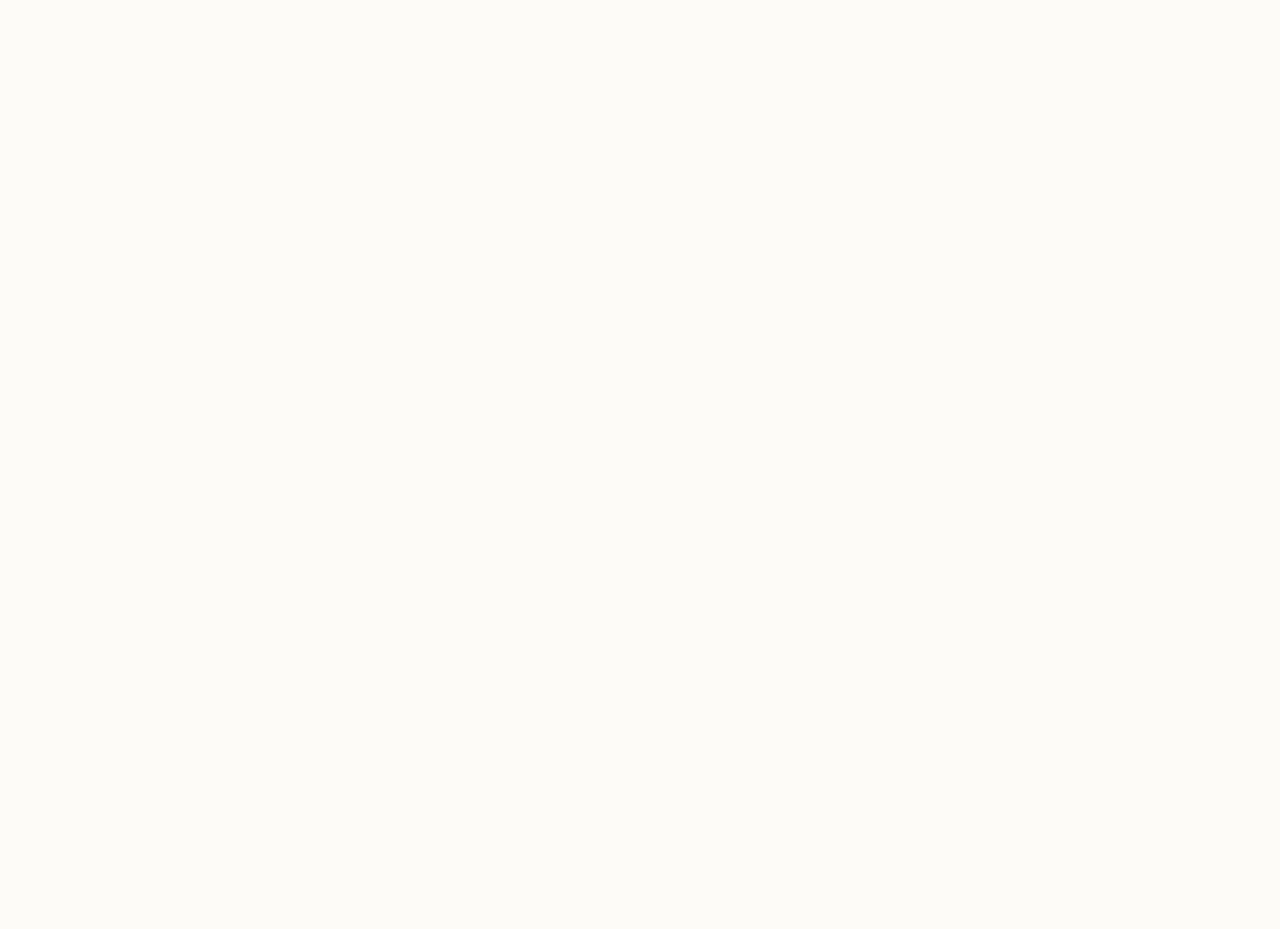
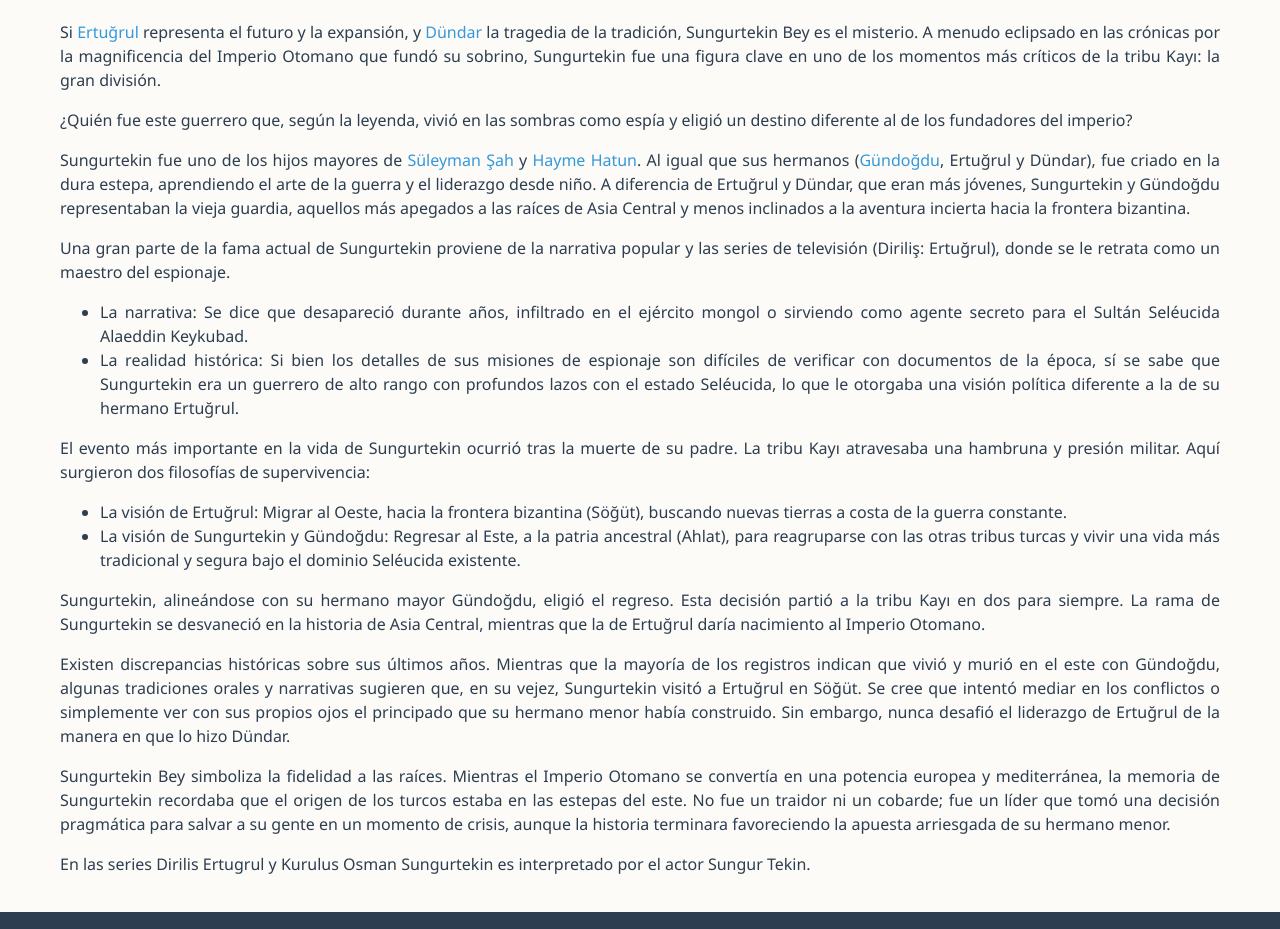
Before and after one commit to Ana-Galvez/blog-historia, a React (Vite) app: page /sungurtekin-ertugrul in a window 1280 px wide. Before the commit this address had no page. Shown: the part 723-1652 px from the top of the page. Before the commit the page ends 800 px from the top, so only its background shows below. Built offline with nearby package versions, Linux system fonts and the light colour scheme.

Commit message:
feat: sungurtekin

```diff
--- a/src/App.jsx
+++ b/src/App.jsx
@@ -13,6 +13,7 @@ import HaymeErtugrul from "./pages/edadMedia/HaymeErtugrul";
 import SuleymanSha from "./pages/edadMedia/SuleymanSha";
 import GundogduErtugrul from "./pages/edadMedia/GundogduErtugrul";
 import DundarErtugrul from "./pages/edadMedia/DundarErtugrul";
+import SungurtekinErtugrul from "./pages/edadMedia/SungurtekinErtugrul";
 import "./App.css";
 import { ThemeProvider } from "./context/ThemeContext";
 
@@ -38,6 +39,7 @@ function App() {
             <Route path="suleyman-sha" element={<SuleymanSha />} />
             <Route path="gundogdu-ertugrul" element={<GundogduErtugrul />} />
             <Route path="dundar-ertugrul" element={<DundarErtugrul />} />
+            <Route path="sungurtekin-ertugrul" element={<SungurtekinErtugrul />} />
           </Route>
         </Routes>
       </BrowserRouter>
--- a/src/pages/EdadMedia.jsx
+++ b/src/pages/EdadMedia.jsx
@@ -8,7 +8,8 @@ const EdadMedia = () => {
     { name: "Hayme Hatun (Madre de Ertugrul Gazi)", path: "/hayme-ertugrul" },
     { name: "Suleyman Shah (Padre de Ertugrul Gazi)", path: "/suleyman-sha" },
     { name: "Gündoğdu Ertugrul (Hermano de Ertugrul Gazi)", path: "/gundogdu-ertugrul" },
-    { name: "Dündar Ertugrul (Hermano de Ertugrul Gazi)", path: "/dundar-ertugrul" }
+    { name: "Dündar Ertugrul (Hermano de Ertugrul Gazi)", path: "/dundar-ertugrul" },
+    { name: "Sungurtekin Ertugrul (Hermano de Ertugrul Gazi)", path: "/sungurtekin-ertugrul" }
   ];
 
   return (
--- a/src/pages/edadMedia/DundarErtugrul.jsx
+++ b/src/pages/edadMedia/DundarErtugrul.jsx
@@ -103,7 +103,8 @@ const DundarErtugrul = () => {
       </p>
       <p>
         En la serie Dirilis Ertugrul, Dündar Bey es interpretado por el actor
-        Arda Aranat y en la serie Kurulus Osman por Ragıp Savaş.
+        Batuhan Karacakaya y Arda Aranat y en la serie Kurulus Osman por Ragıp
+        Savaş.
       </p>
     </div>
   );
--- a/src/pages/edadMedia/GundogduErtugrul.jsx
+++ b/src/pages/edadMedia/GundogduErtugrul.jsx
@@ -4,7 +4,7 @@ import { Link } from "react-router-dom";
 const GundogduErtugrul = () => {
   return (
     <div className="page-content">
-      <h1>Gündoğdu Ertugrul (Hermano de Ertugrul Gazi)</h1>
+      <h1>Gündoğdu (Hermano de Ertugrul Gazi)</h1>
       <img
         src={GundogduErtugrulImg}
         alt="Gündoğdu Ertugrul"
--- /dev/null
+++ b/src/pages/edadMedia/SungurtekinErtugrul.jsx
@@ -0,0 +1,109 @@
+import SungurtekinImg from "../../assets/sungurtekin.jpg";
+import SungurtekinImg2 from "../../assets/sungurtekin2.jpg";
+import { Link } from "react-router-dom";
+
+const SungurtekinErtugrul = () => {
+  return (
+    <div className="page-content">
+      <h1>Sungurtekin (Hermano de Ertugrul Gazi)</h1>
+      <img
+        src={SungurtekinImg}
+        alt="Sungurtekin Ertugrul"
+        style={{ width: "200px", height: "200px", marginRight: "10px" }}
+      />
+      <img
+        src={SungurtekinImg2}
+        alt="Sungurtekin Ertugrul"
+        style={{ width: "250px", height: "200px", marginRight: "10px" }}
+      />
+      <br />
+      <p>
+        Si <Link to="/ertugrul-gazi">Ertuğrul</Link> representa el futuro y la
+        expansión, y <Link to="/dundar-ertugrul">Dündar</Link> la tragedia de la
+        tradición, Sungurtekin Bey es el misterio. A menudo eclipsado en las
+        crónicas por la magnificencia del Imperio Otomano que fundó su sobrino,
+        Sungurtekin fue una figura clave en uno de los momentos más críticos de
+        la tribu Kayı: la gran división.
+      </p>
+      <p>
+        ¿Quién fue este guerrero que, según la leyenda, vivió en las sombras
+        como espía y eligió un destino diferente al de los fundadores del
+        imperio?
+      </p>
+      <p>
+        Sungurtekin fue uno de los hijos mayores de{" "}
+        <Link to="/suleyman-sha">Süleyman Şah</Link> y{" "}
+        <Link to="/hayme-ertugrul">Hayme Hatun</Link>. Al igual que sus hermanos
+        (<Link to="/gundogdu-ertugrul">Gündoğdu</Link>, Ertuğrul y Dündar), fue
+        criado en la dura estepa, aprendiendo el arte de la guerra y el
+        liderazgo desde niño. A diferencia de Ertuğrul y Dündar, que eran más
+        jóvenes, Sungurtekin y Gündoğdu representaban la vieja guardia, aquellos
+        más apegados a las raíces de Asia Central y menos inclinados a la
+        aventura incierta hacia la frontera bizantina.
+      </p>
+      <p>
+        Una gran parte de la fama actual de Sungurtekin proviene de la narrativa
+        popular y las series de televisión (Diriliş: Ertuğrul), donde se le
+        retrata como un maestro del espionaje.
+        <ul>
+          <li>
+            La narrativa: Se dice que desapareció durante años, infiltrado en el
+            ejército mongol o sirviendo como agente secreto para el Sultán
+            Seléucida Alaeddin Keykubad.
+          </li>
+          <li>
+            La realidad histórica: Si bien los detalles de sus misiones de
+            espionaje son difíciles de verificar con documentos de la época, sí
+            se sabe que Sungurtekin era un guerrero de alto rango con profundos
+            lazos con el estado Seléucida, lo que le otorgaba una visión
+            política diferente a la de su hermano Ertuğrul.
+          </li>
+        </ul>
+      </p>
+      <p>
+        El evento más importante en la vida de Sungurtekin ocurrió tras la
+        muerte de su padre. La tribu Kayı atravesaba una hambruna y presión
+        militar. Aquí surgieron dos filosofías de supervivencia:
+        <ul>
+          <li>
+            La visión de Ertuğrul: Migrar al Oeste, hacia la frontera bizantina
+            (Söğüt), buscando nuevas tierras a costa de la guerra constante.
+          </li>
+          <li>
+            La visión de Sungurtekin y Gündoğdu: Regresar al Este, a la patria
+            ancestral (Ahlat), para reagruparse con las otras tribus turcas y
+            vivir una vida más tradicional y segura bajo el dominio Seléucida
+            existente.
+          </li>
+        </ul>
+        Sungurtekin, alineándose con su hermano mayor Gündoğdu, eligió el
+        regreso. Esta decisión partió a la tribu Kayı en dos para siempre. La
+        rama de Sungurtekin se desvaneció en la historia de Asia Central,
+        mientras que la de Ertuğrul daría nacimiento al Imperio Otomano.
+      </p>
+      <p>
+        Existen discrepancias históricas sobre sus últimos años. Mientras que la
+        mayoría de los registros indican que vivió y murió en el este con
+        Gündoğdu, algunas tradiciones orales y narrativas sugieren que, en su
+        vejez, Sungurtekin visitó a Ertuğrul en Söğüt. Se cree que intentó
+        mediar en los conflictos o simplemente ver con sus propios ojos el
+        principado que su hermano menor había construido. Sin embargo, nunca
+        desafió el liderazgo de Ertuğrul de la manera en que lo hizo Dündar.
+      </p>
+      <p>
+        Sungurtekin Bey simboliza la fidelidad a las raíces. Mientras el Imperio
+        Otomano se convertía en una potencia europea y mediterránea, la memoria
+        de Sungurtekin recordaba que el origen de los turcos estaba en las
+        estepas del este. No fue un traidor ni un cobarde; fue un líder que tomó
+        una decisión pragmática para salvar a su gente en un momento de crisis,
+        aunque la historia terminara favoreciendo la apuesta arriesgada de su
+        hermano menor.
+      </p>
+      <p>
+        En las series Dirilis Ertugrul y Kurulus Osman Sungurtekin es interpretado por el actor Sungur Tekin.
+      </p>
+    </div>
+  );
+};
+
+export default SungurtekinErtugrul;
```
Also changed, not shown: src/assets/sungurtekin.jpg (added), src/assets/sungurtekin2.jpg (added).
